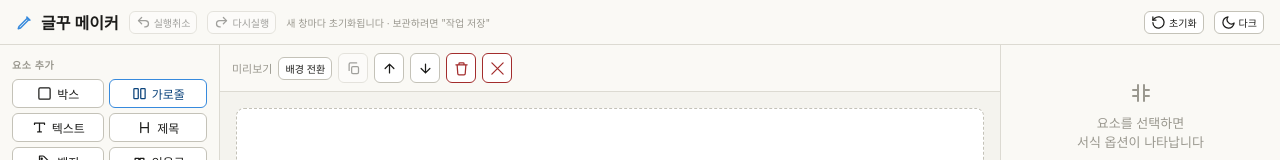
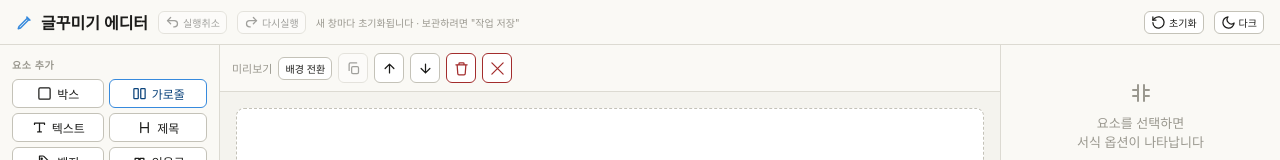
Before and after one commit to ifsmmm0831-a11y/log-deco-maker, a plain HTML site: page index.html in a window 1280 px wide. Shown: the top 160 px of the page. Drawn offline with Linux system fonts and the light colour scheme.

Commit message:
Update index.html

```diff
--- a/index.html
+++ b/index.html
@@ -3,7 +3,7 @@
 <head>
 <meta charset="utf-8">
 <meta name="viewport" content="width=device-width, initial-scale=1">
-<title>글꾸 메이커</title>
+<title>글꾸미기 에디터</title>
 <style>
 @import url('https://fonts.googleapis.com/css2?family=Noto+Sans+KR:wght@300;400;500;700&display=swap');
 @import url('https://fonts.googleapis.com/css2?family=Nanum+Gothic:wght@400;700&family=Nanum+Myeongjo:wght@400;700&display=swap');
@@ -127,7 +127,7 @@ textarea.out{width:100%;min-height:80px;font-family:ui-monospace,Menlo,Consolas,
 <body>
 
 <div class="topbar">
-  <h1><svg class="ic" viewBox="0 0 24 24"><path d="M3 21l3-1 11-11-2-2L4 18l-1 3z"/><path d="M14.5 5.5l4 4"/></svg> 글꾸 메이커</h1>
+  <h1><svg class="ic" viewBox="0 0 24 24"><path d="M3 21l3-1 11-11-2-2L4 18l-1 3z"/><path d="M14.5 5.5l4 4"/></svg> 글꾸미기 에디터</h1>
   <button onclick="undo()" id="undo-btn" class="mini" disabled><svg class="ic" viewBox="0 0 24 24"><path d="M9 14L4 9l5-5"/><path d="M4 9h11a5 5 0 0 1 0 10h-1"/></svg> 실행취소</button>
   <button onclick="redo()" id="redo-btn" class="mini" disabled><svg class="ic" viewBox="0 0 24 24"><path d="M15 14l5-5-5-5"/><path d="M20 9H9a5 5 0 0 0 0 10h1"/></svg> 다시실행</button>
   <span class="save-status" id="save-status">새 창마다 초기화됩니다 · 보관하려면 "작업 저장"</span>
```
